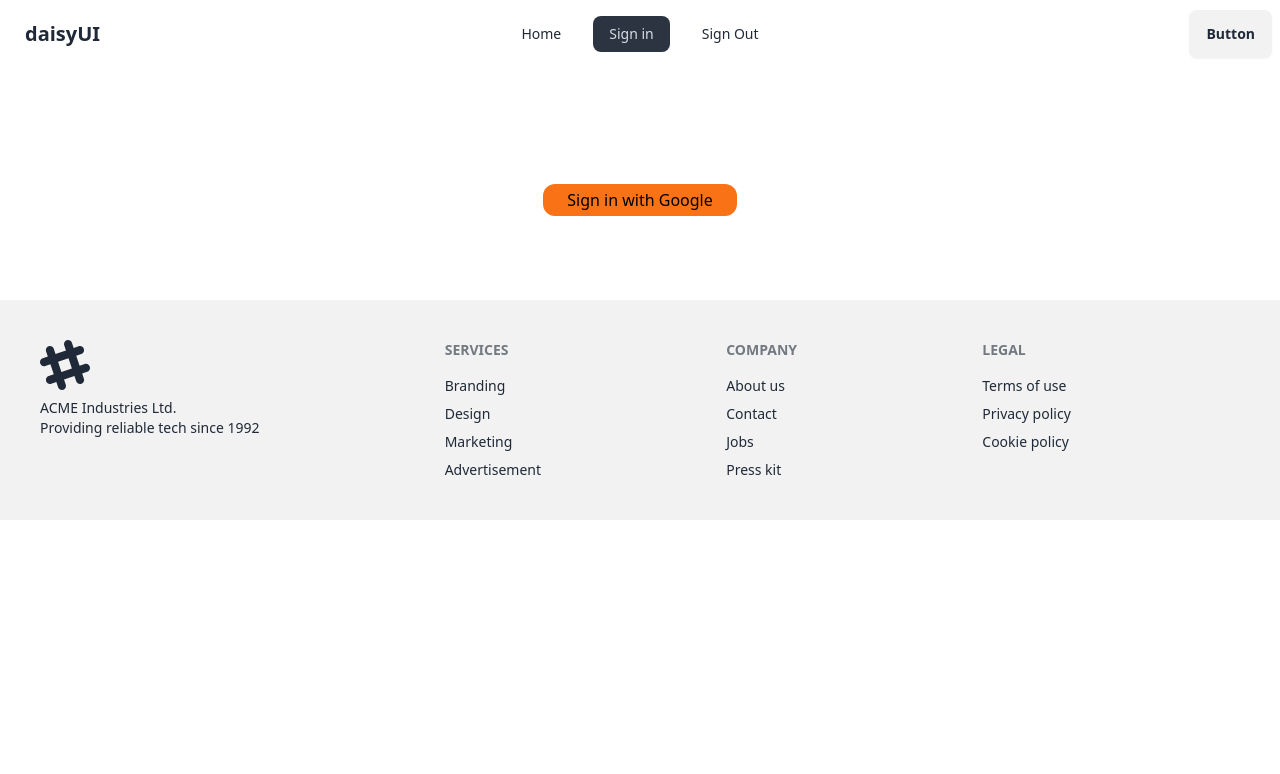
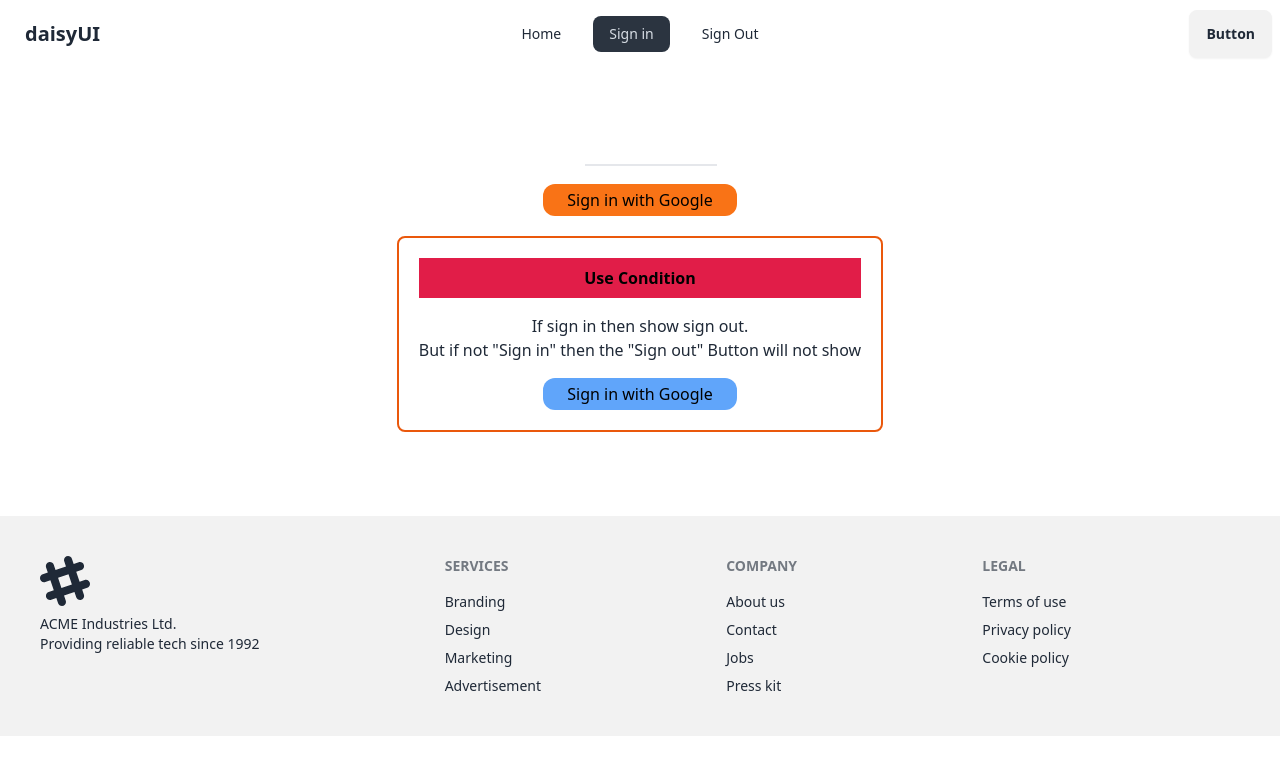
Before and after one commit to rohan26ir/Firebase-Authentication, a React (Vite) app: page /signin in a window 1280 px wide. Shown: the top 774 px of the page. Built offline with nearby package versions, Linux system fonts and the light colour scheme.

Commit message:
add basic info

```diff
--- a/src/components/SignIn/Signin1/Signin1.jsx
+++ b/src/components/SignIn/Signin1/Signin1.jsx
@@ -36,12 +36,33 @@ const Signin1 = () => {
   return (
     <div className='flex flex-col justify-center items-center space-y-5 my-16'>
 
-      <h3 className='text-2xl font-bold text-white'>Sign in page</h3>
+      <h3 className='text-2xl font-bold text-white'>Simple <span className='border-b-2'>Sign in/out</span> Page</h3>
 
       <div className='flex justify-center items-center'>
          <div className='px-6 py-1 rounded-xl text-black bg-orange-500 hover:bg-orange-600' onClick={handleSignin1}>Sign in with Google</div>
       </div>
 
+
+      <div className='space-y-4 border-2 border-orange-600 p-5 rounded-lg'>
+        <h2 className='text-center bg-rose-600 py-2 text-black font-bold'>Use Condition </h2>
+        <div className='text-center'>
+        <h2>If sign in then show sign out. <br />But if not "Sign in" then the "Sign out" Button will not show</h2>
+        </div>
+
+        <div>
+          {
+            user ?
+            <div className='flex justify-center items-center my-5'>
+            <div className='px-6 py-1 rounded-xl text-black bg-blue-400 hover:bg-blue-600' onClick={handleSignout1}>Sign Out</div>
+            </div>
+            :
+            <div className='flex justify-center items-center'>
+            <div className='px-6 py-1 rounded-xl text-black bg-blue-400 hover:bg-blue-600' onClick={handleSignin1}>Sign in with Google</div>
+            </div>
+
+          }
+        </div>
+      </div>
 
       <div>
         {
```
